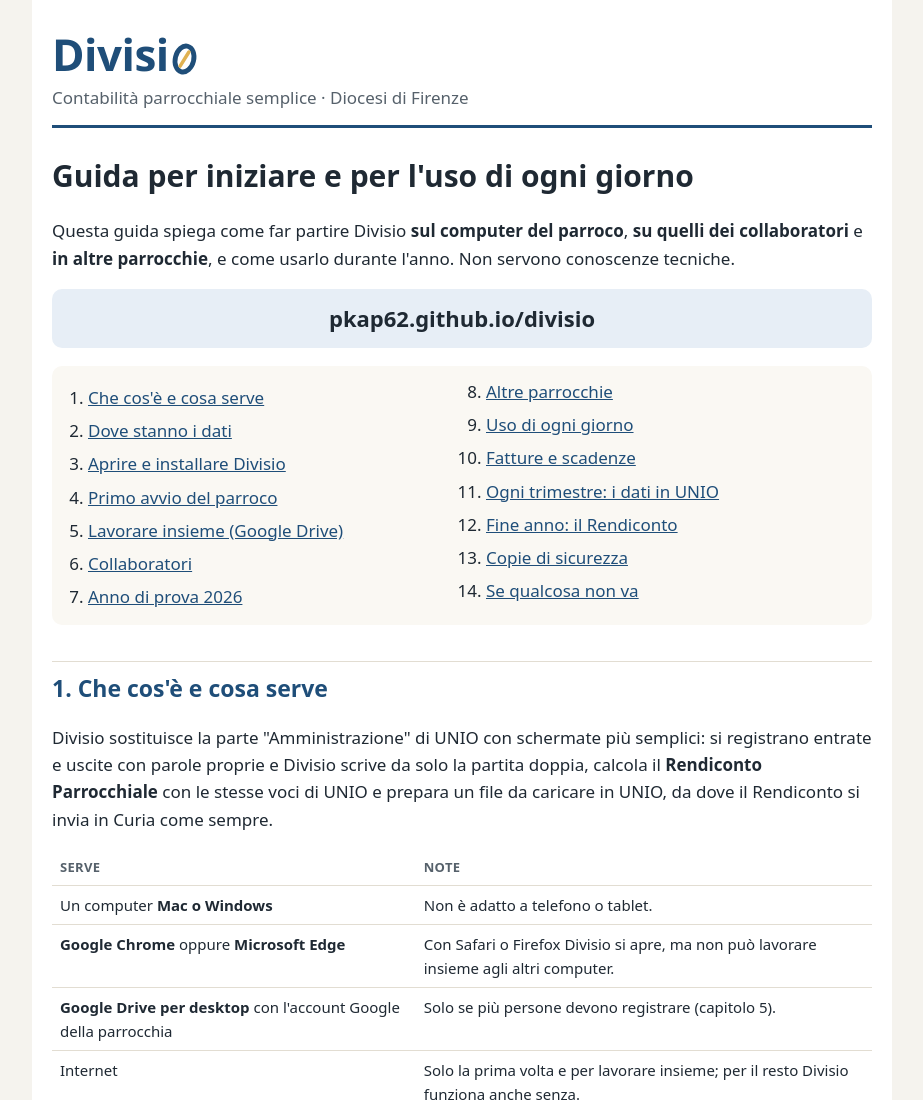
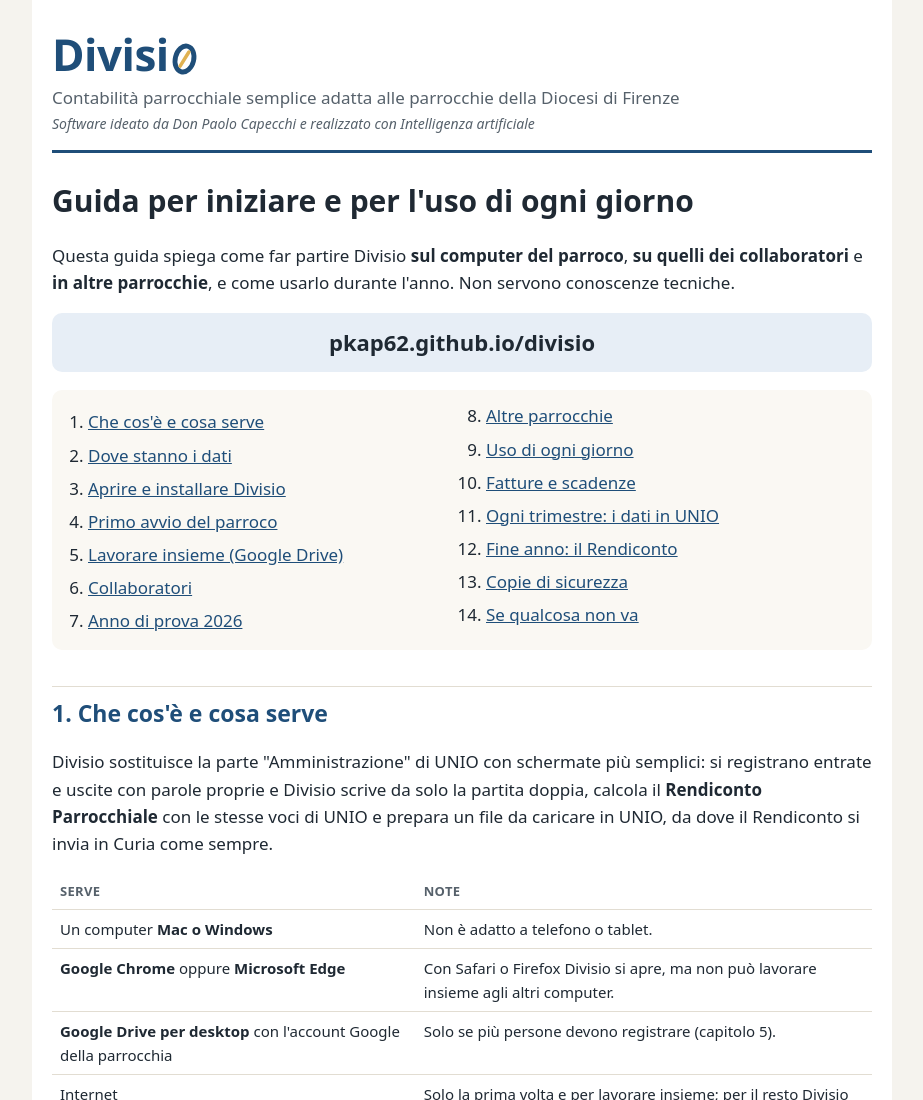
Before and after one commit to pkap62/divisio, a plain HTML site: page guida.html in a window 1280 px wide. Shown: the top 1100 px of the page, without its empty margins (178-1101 px from the left). Drawn offline with Linux system fonts and the light colour scheme.

Commit message:
Guida: nuova intestazione e autore
"Contabilità parrocchiale semplice adatta alle parrocchie della Diocesi
di Firenze" (non una creazione della Diocesi) e "Software ideato da
Don Paolo Capecchi e realizzato con Intelligenza artificiale".

Co-Authored-By: Claude Opus 5.5 <noreply@anthropic.com>

```diff
--- a/guida.html
+++ b/guida.html
@@ -15,6 +15,7 @@
              font-size: 44px; line-height: 1; letter-spacing: -.5px; color: var(--blu); }
   .marchio svg { height: .8em; width: auto; margin-left: .03em; }
   header p { margin: 6px 0 0; color: var(--tenue); }
+  header p.autore { margin-top: 2px; font-size: 14px; font-style: italic; }
   h1 { font-size: 30px; margin: 18px 0 4px; }
   h2 { font-size: 23px; color: var(--blu); margin: 36px 0 10px; padding-top: 8px; border-top: 1px solid var(--linea); }
   h3 { font-size: 19px; margin: 22px 0 6px; }
@@ -44,7 +45,8 @@
   <div class="marchio" aria-label="Divisio">Divisi<svg viewBox="0 0 66 80" aria-hidden="true">
     <ellipse cx="33" cy="41" rx="21" ry="30" transform="rotate(14 33 41)" fill="none" stroke="currentColor" stroke-width="11"/>
     <line x1="23" y1="57" x2="43" y2="25" stroke="#e0b252" stroke-width="8" stroke-linecap="round"/></svg></div>
-  <p>Contabilità parrocchiale semplice · Diocesi di Firenze</p>
+  <p>Contabilità parrocchiale semplice adatta alle parrocchie della Diocesi di Firenze</p>
+  <p class="autore">Software ideato da Don Paolo Capecchi e realizzato con Intelligenza artificiale</p>
 </header>
 
 <h1>Guida per iniziare e per l'uso di ogni giorno</h1>
```
